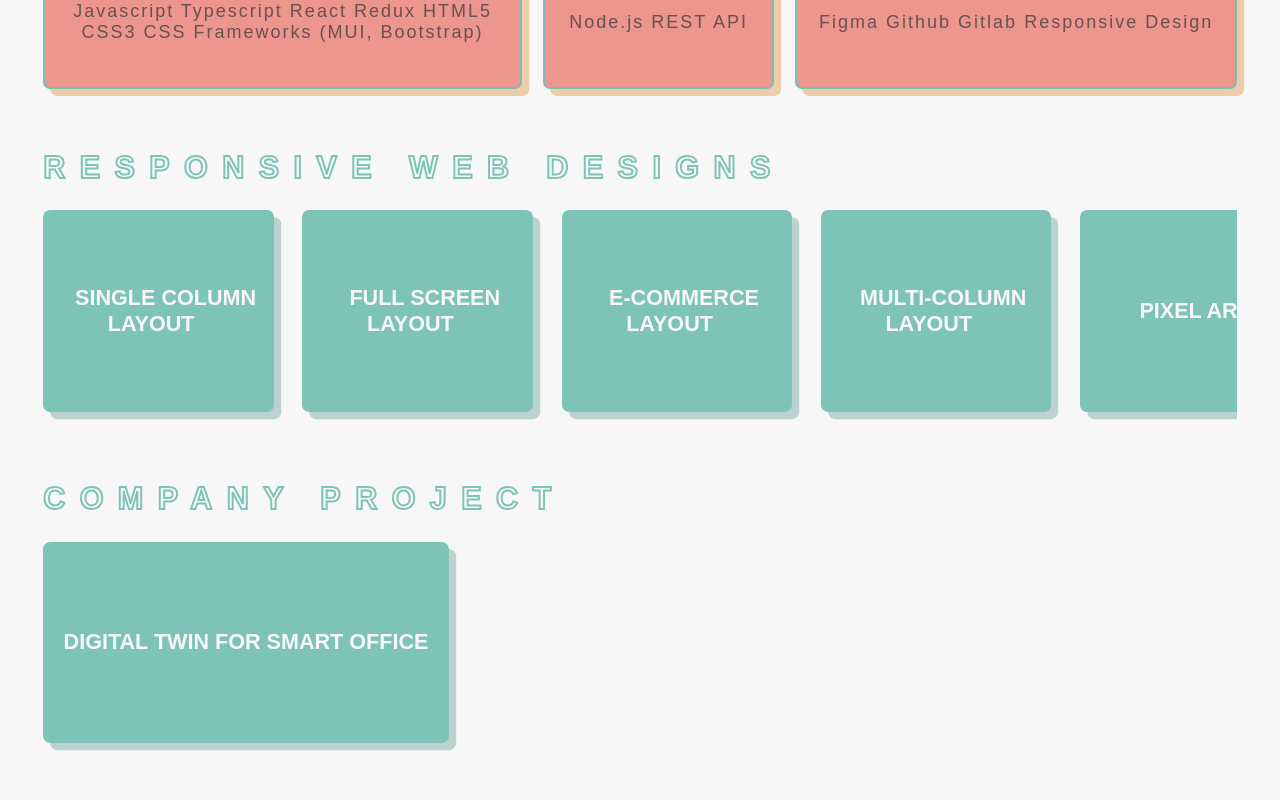
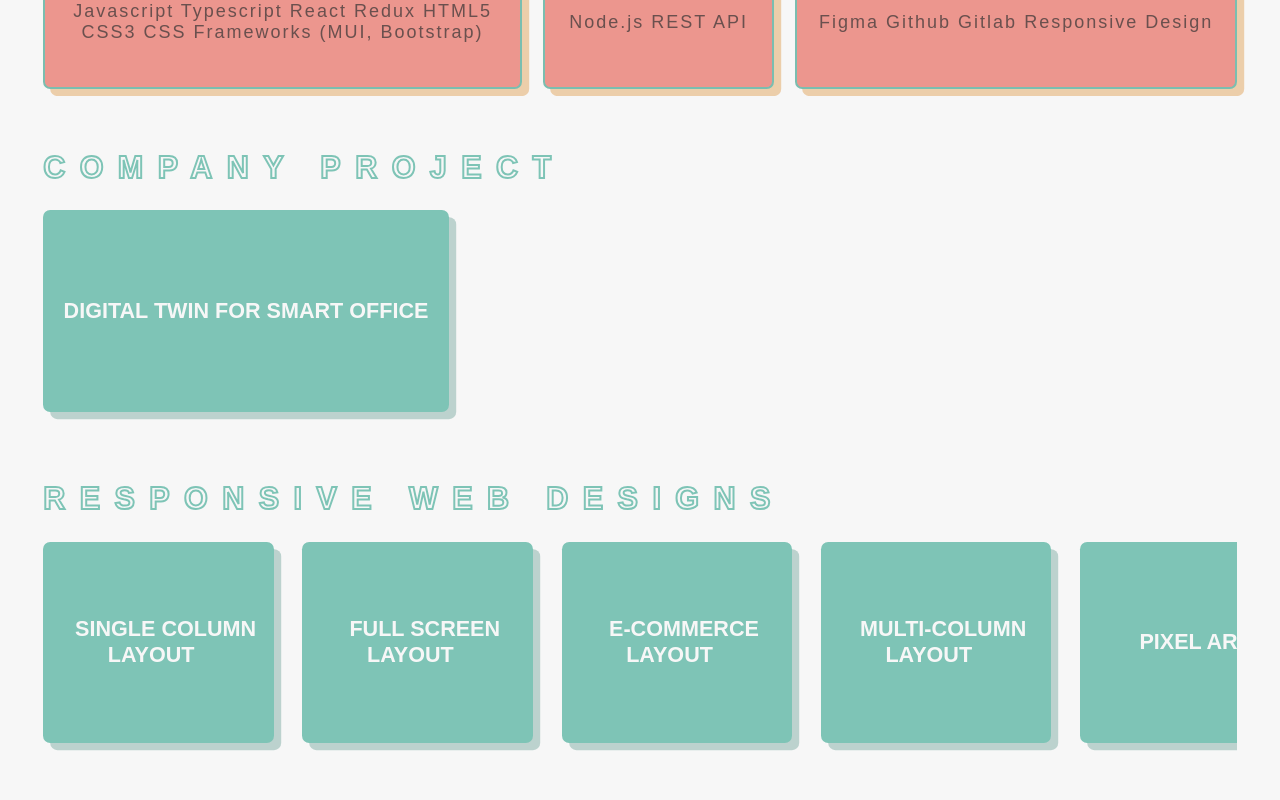
Before and after one commit to makiyo-ronkko/makiyo-app, a React (Create React App) app: page / in a window 1280 px wide. Shown: the part 1180-1980 px from the top of the page. Built offline with nearby package versions, Linux system fonts and the light colour scheme.

Commit message:
develop: chore: change the component order

```diff
--- a/src/components/Main/Body.tsx
+++ b/src/components/Main/Body.tsx
@@ -50,6 +50,7 @@ export const Body = () => {
 	return (
 		<>
 			<Skills />
+			<CompanyProject />
 			<div className={Styles.projectWrapper}>
 				<p className={`${Styles.description} ${Styles.subTitle}`}>
 					Responsive Web Designs
@@ -79,7 +80,6 @@ export const Body = () => {
 					})}
 				</div>
 			</div>
-			<CompanyProject />
 		</>
 	);
 };
```
